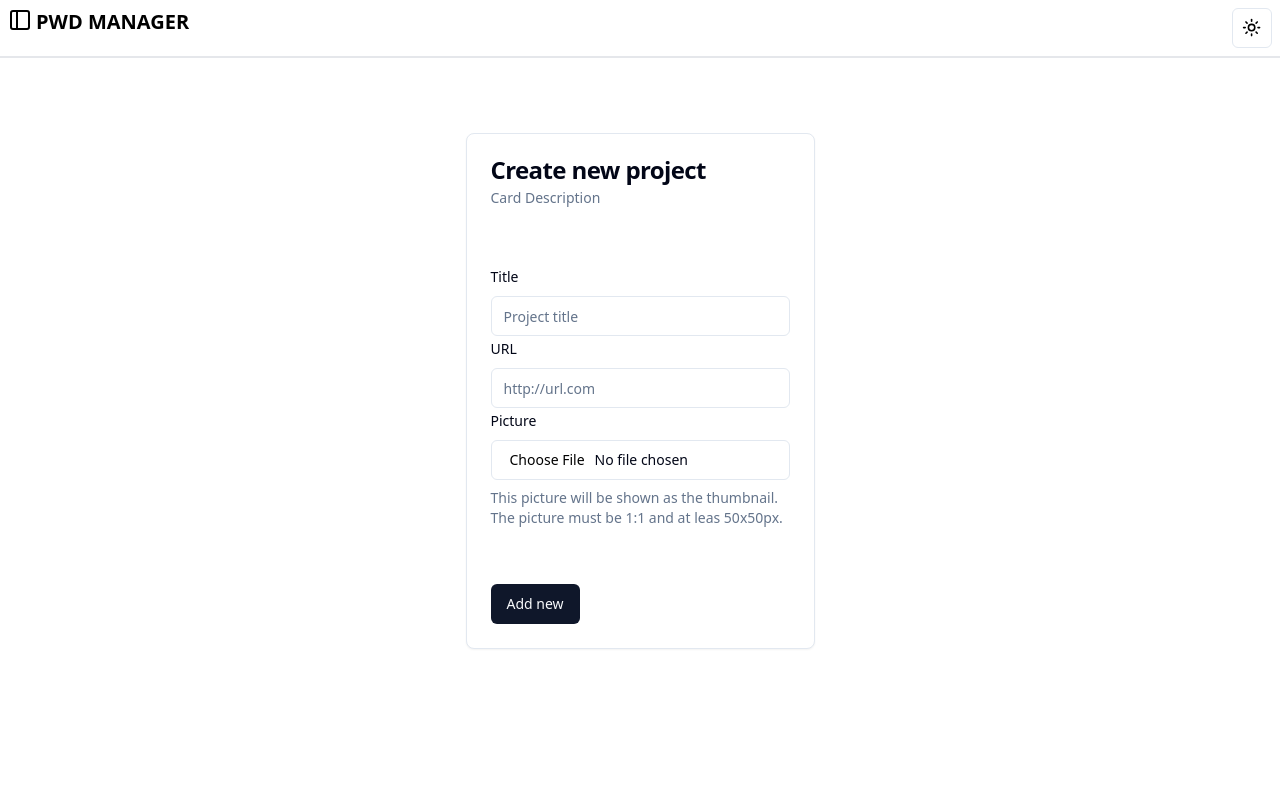
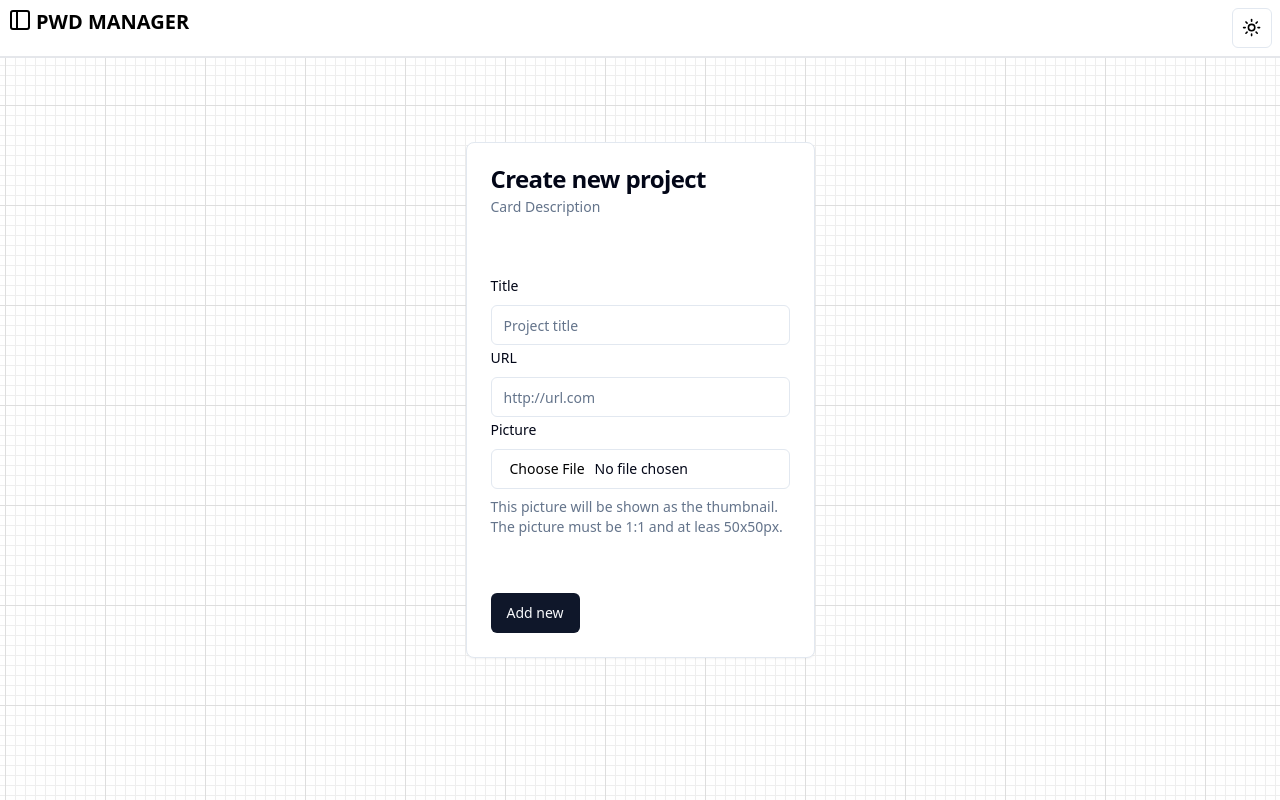
Before and after one commit to estherogami/password-manager, a Next.js app: page /new in a window 1280 px wide. Built offline with nearby package versions, Linux system fonts and the light colour scheme.

Commit message:
set topbar to absolute

```diff
--- a/app/layout.tsx
+++ b/app/layout.tsx
@@ -29,7 +29,7 @@ export default function RootLayout({
             enableSystem
             disableTransitionOnChange
           >
-            <div className="p-2 border-b-2">
+            <div className="p-2 border-b-2 absolute w-full inset bg-white">
               <nav className="flex flex-wrap flex-row justify-between">
                 <div className="text-xl font-extrabold uppercase flex gap-1">
                   <Sidebar /> Pwd Manager
--- a/app/new/page.tsx
+++ b/app/new/page.tsx
@@ -52,7 +52,7 @@ function NewProjectPage() {
 
 
   return (
-    <div className="flex flex-wrap flex-row h-5/6 justify-center content-center">
+    <div className="flex flex-wrap flex-row h-full max-h-100 justify-center content-center bg-[url('/images/graph-paper.svg')] bg-opacity-25">
       <div className="">
       <Card>
         <Form {...form}>
```
Also changed, not shown: public/images/bamboo.svg (added), public/images/graph-paper.svg (added).
